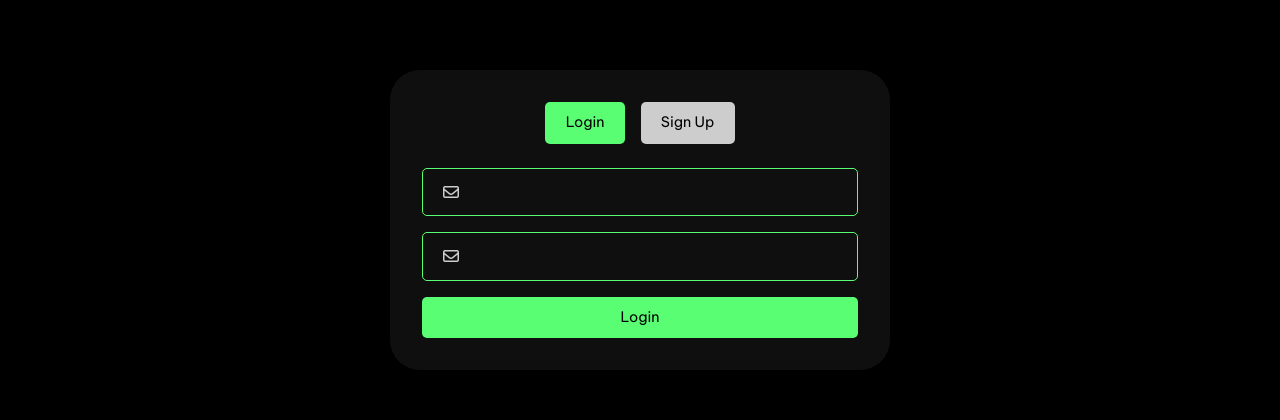
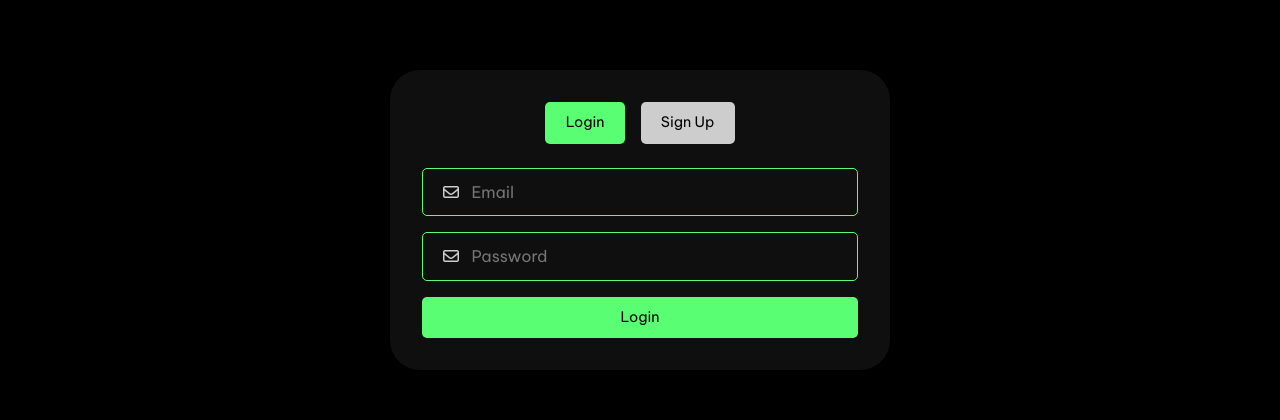
Before and after one commit to alialaba/shortlyurl-web, a React (Vite) app: page /signup in a window 1280 px wide. Shown: the part 146-566 px from the top of the page. Built offline with nearby package versions, Linux system fonts and the light colour scheme.

Commit message:
ft: implemented the form validation

```diff
--- a/src/App.jsx
+++ b/src/App.jsx
@@ -1,7 +1,7 @@
 import { useState } from 'react';
 import { BrowserRouter as Router , Routes , Route} from 'react-router-dom';
 import Home from './pages/Home/Home';
-import SignUp from './pages/LoginSignup/LoginSignup';
+import LoginSignup from './pages/LoginSignup/LoginSignup';
 import ErrorPage from './pages/ErrorPage/ErrorPage';
 import Navbar from './components/Navbar';
 import Feature from "./pages/Features/Features"
@@ -35,7 +35,7 @@ function App() {
       <main>
       <Routes>
         <Route path='/' element={<Home featuresData={featuresData} faqData={faqData} />}/>
-        <Route path='/signup' element={<SignUp/>}/>
+        <Route path='/signup' element={<LoginSignup/>}/>
         <Route path='/features' element={<Feature/>}/>
 
         <Route path='*' element={<ErrorPage/>}/>
--- a/src/components/Input/Input.jsx
+++ b/src/components/Input/Input.jsx
@@ -1,3 +1,4 @@
+import React from "react";
 import "./Input.css";
 
 export default function Input({type, onChange,placeholder, id, name, value,label, autoComplete, defaultValue, error, autoFocus}){
--- a/src/pages/LoginSignup/LoginSignup.jsx
+++ b/src/pages/LoginSignup/LoginSignup.jsx
@@ -1,61 +1,55 @@
 import React, { useState, useEffect } from "react";
 import { useNavigate } from "react-router-dom";
+import { useFormik } from "formik";
+
+import "./LoginSignup.css";
+//components
+import Input from "../../components/Input/Input";
 import Button from "../../components/Button";
-import "./LoginSignup.css";
-import Input from "../../components/Input/Input";
-export default function SignUp() {
-  // let navigate = useNavigate();
+//validation file
+import {
+  signupSchema,
+  loginSchema,
+} from "../../validations/loginSignup.validation";
+
+export default function loginSignup() {
   // control login/signup state changes
   const [action, setAction] = useState("Login");
 
-  const initialValues = { fullname: "", email: "", password: "" };
-  const [formValues, setFormValues] = useState(initialValues);
-  const [formErrors, setFormErrors] = useState({});
-  const [isSubmitting, setIsSubmitting] = useState(false);
+  // const initialValues = { fullname: "", email: "", password: "" };
+  const [loginDetails, setLoginDetails] = useState([]);
 
-  useEffect(() => {
-    if (Object.keys(formErrors).length === 0 && isSubmitting) {
-      submitForm();
-    }
-  }, [formErrors]);
-  const submitForm = () => {
-    console.log(formValues);
-  };
+  // Formik logic and validations for Signup
+  const signupFormik = useFormik({
+    initialValues: {
+      fullname: "",
+      email: "",
+      password: "",
+    },
+    validationSchema: signupSchema,
+    onSubmit: (values) => {
+      // Handle login logic
+      setLoginDetails([...loginDetails, values])
 
-  const handleChange = (e) => {
-    const { name, value } = e.target;
-    setFormValues({ ...formValues, [name]: value });
-  };
+      // Implement your Signup logic here
+    },
+  });
 
-  const handleSubmit = (e) => {
-    e.preventDefault();
-    setFormErrors(validate(formValues));
-    setIsSubmitting(true);
-  };
+  // Formik logic and validations for Login
 
-  const validate = (values) => {
-    let errors = {};
-    const regex = /^[^\s@]+@[^\s@]+\.[^\s@]{2,}$/i;
+  const loginFormik = useFormik({
+    initialValues: {
+      email: "",
+      password: "",
+    },
+    validationSchema: loginSchema,
+    onSubmit: (values) => {
+      // Handle login logic
+      console.log("Login", values);
 
-
-     if(!values.fullname){
-      errors.fullname ="Input cannot be blank";
-     }
-
-    if (!values.email) {
-      errors.email = "Input cannot be blank";
-    } else if (!regex.test(values.email)) {
-      errors.email = "Invalid email format";
-    }
-
-    if (!values.password) {
-      errors.password = "Input cannot be blank";
-    } else if (values.password.length < 5) {
-      errors.password = "Password must be more than 5 characters";
-    }
-
-    return errors;
-  };
+      // Implement your login logic here
+    },
+  });
 
   return (
     <section>
@@ -81,15 +75,78 @@ export default function SignUp() {
             />
           </div>
 
-          <form className="credential__form" onSubmit={handleSubmit} noValidate>
-            {action === "Login" ? ( <></> ) : ( <Input/> )}
-            <Input/>
-            <Input/>
-            <Button
-              className="credential__btn credential__submit"
-              text={`${action === "Login" ? "Login" : "Sign Up"}`}
-            />
-          </form>
+          {action === "Login" ? (
+            <form
+              className="credential__form"
+              onSubmit={loginFormik.handleSubmit}
+              noValidate
+            >
+
+              <Input
+                type="email"
+                placeholder="Email"
+                id="email"
+                name="email"
+                value={loginFormik.values.email}
+                onChange={loginFormik.handleChange}
+                error={loginFormik.errors.email}
+              />
+              <Input
+                type="password"
+                placeholder="Password"
+                id="password"
+                name="password"
+                value={loginFormik.values.password}
+                onChange={loginFormik.handleChange}
+                error={loginFormik.errors.password}
+              />
+              <Button
+                type="submit"
+                className="credential__btn credential__submit"
+                text="Login"
+              />
+            </form>
+          ) : (
+            <form
+              className="credential__form"
+              onSubmit={signupFormik.handleSubmit}
+              noValidate
+            >
+              <Input
+                type="text"
+                placeholder="Fullname"
+                id="fullname"
+                name="fullname"
+                value={signupFormik.values.fullname}
+                onChange={signupFormik.handleChange}
+                error={signupFormik.errors.fullname}
+              />
+
+              <Input
+                type="email"
+                placeholder="Email"
+                id="email"
+                name="email"
+                value={signupFormik.values.email}
+                onChange={signupFormik.handleChange}
+                error={signupFormik.errors.email}
+              />
+              <Input
+                type="password"
+                placeholder="Password"
+                id="password"
+                name="password"
+                value={signupFormik.values.password}
+                onChange={signupFormik.handleChange}
+                error={signupFormik.errors.password}
+              />
+              <Button
+                type="submit"
+                className="credential__btn credential__submit"
+                text="Signup"
+              />
+            </form>
+          )}
         </div>
       </div>
     </section>
--- /dev/null
+++ b/src/validations/loginSignup.validation.jsx
@@ -0,0 +1,19 @@
+import {object, string} from "yup";
+
+export const signupSchema = object({
+    fullname: string()
+    .matches(/^[a-zA-Z ]*$/, "Must be a string")
+    .matches(/^\s*[\S]+(\s[\S]+)+\s*$/gms, "Please enter two names")
+    .min(4)
+    .required("Please enter your full name"),
+    email: string().email().required(),
+    password: string().min(7).max(15).required()
+
+})
+
+export const loginSchema = object({
+
+    email: string().email().required(),
+    password: string().min(7).max(15).required()
+
+})
```
